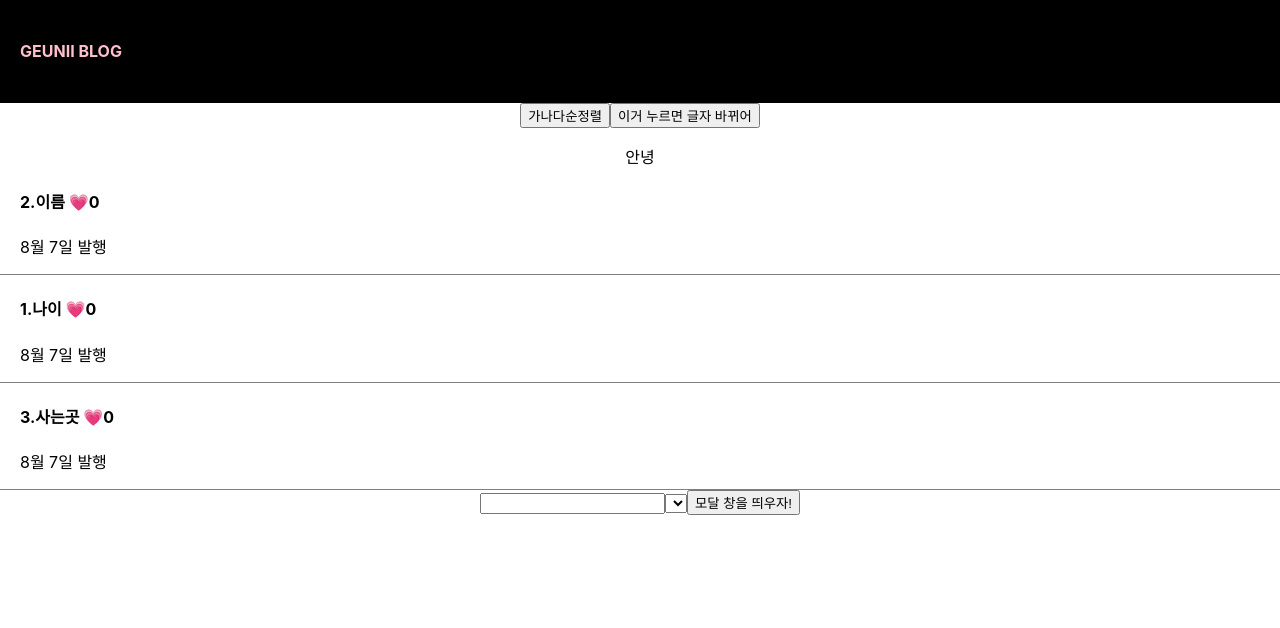
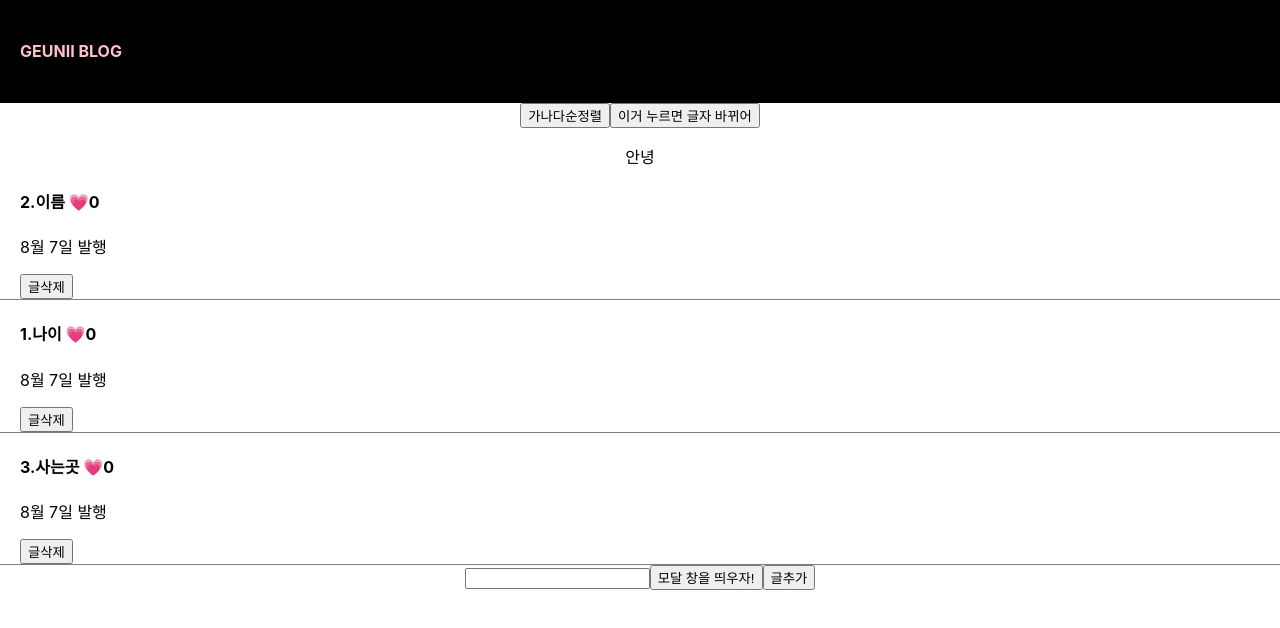
Before and after one commit to geuniii/blog, a React (Create React App) app: page / in a window 1280 px wide. Shown: the top 628 px of the page. Built offline with nearby package versions, Linux system fonts and the light colour scheme.

Commit message:
[React 12] input 태그 / 2022-08-17

```diff
--- a/src/App.js
+++ b/src/App.js
@@ -11,6 +11,9 @@ function App() {
   let [따봉, 따봉변경] = useState([0, 0, 0]);
   let [버튼, 버튼변경] = useState('안녕');
   let [modal, setModal] = useState(false, false, false);
+  let [title, setTitle] = useState(0);
+  let [입력값,입력값변경] = useState('');
+
   let temp;
 
   [1, 2, 3].map(function (a) {
@@ -53,23 +56,37 @@ function App() {
               <h4 onClick={() => {
                 setModal(!modal)
                 setTitle(i)
-              }}>{글제목[i]} <span onClick={() => {
+              }}>{글제목[i]} <span onClick={(e) => {
+                e.stopPropagation();
                 let copy = [...따봉]
                 copy[i] = copy[i] + 1
                 따봉변경(copy)
               }}>💗</span>{따봉[i]}</h4>
               <p>8월 7일 발행</p>
+              <button onClick={()=>{
+                글제목.splice(i,1);
+                따봉.splice(i,1);
+                console.log(글제목);
+              }}>글삭제</button>
             </div>)
         })
       }
 
-      <input onChange={(e)=>console.log(e.target.value)}/>
-      <select></select>
+      <input onChange={(e)=>{
+        입력값변경(e.target.value);
+        console.log(입력값);
+        }}/>
 
       <button onClick={() => (setModal(!modal))}>모달 창을 띄우자!</button>
       {
         modal == true ? <Modal color={'pink'} 글제목변경={글제목변경} 글제목={글제목} title={title} /> : null
       }
+
+      <button onClick={()=>{
+        let copy = [...글제목];
+        copy[copy.length] = (copy.length+1)+".추가된 글";
+        글제목변경(copy);
+      }}>글추가</button>
 
 
     </div>
@@ -77,10 +94,9 @@ function App() {
 }
 
 function Modal(props) {
-  let [title, setTitle] = useState(0);
   return (
     <div className="modal" style={{ background: props.color }}>
-      <h4>{props.글제목[title]}</h4>
+      <h4>{props.글제목[props.title]}</h4>
       <p>날짜</p>
       <p>상세내용</p>
       {/* <button onClick={()=>{
```
